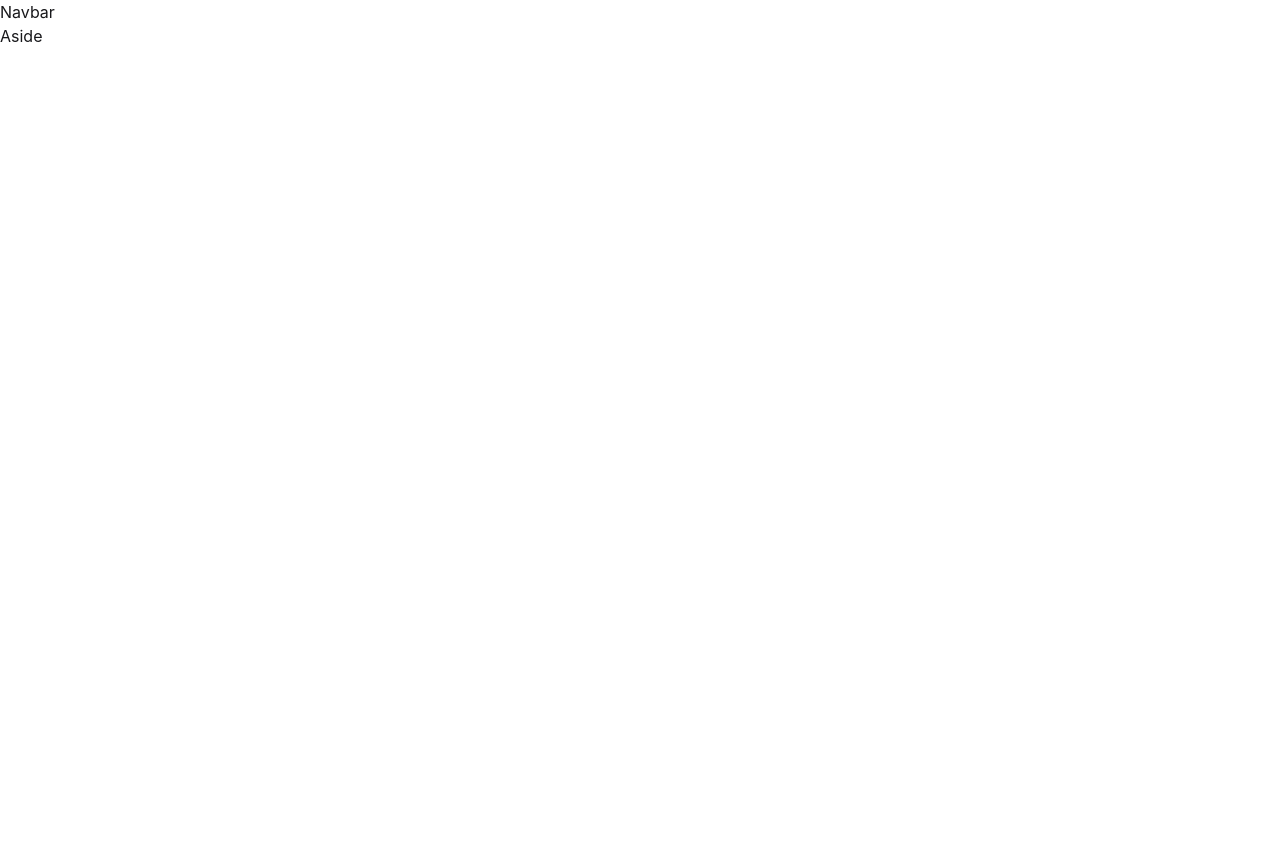
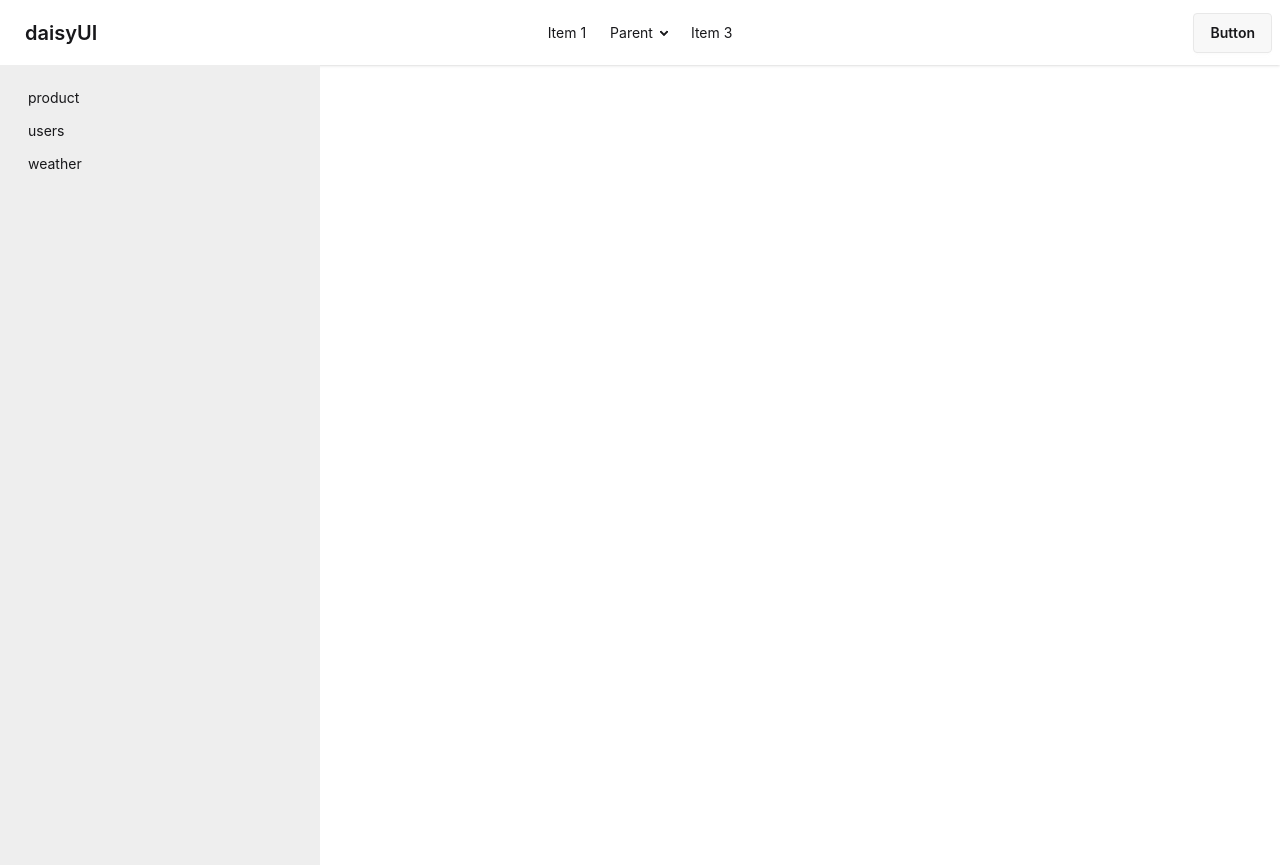
Before and after one commit to diyor011/2884git-test, a React (Vite) app: page / in a window 1280 px wide. Before the commit the page ends 800 px from the top, so only its background shows below. Built offline with nearby package versions, Linux system fonts and the light colour scheme.

Commit message:
add aside and navbar

```diff
--- a/package.json
+++ b/package.json
@@ -11,10 +11,13 @@
   },
   "dependencies": {
     "@tailwindcss/vite": "^4.3.1",
+    "localforage": "^1.10.0",
+    "match-sorter": "^8.3.0",
     "react": "^19.2.6",
     "react-dom": "^19.2.6",
     "react-router": "^8.0.1",
     "react-router-dom": "^7.18.0",
+    "sort-by": "^1.2.0",
     "tailwindcss": "^4.3.1"
   },
   "devDependencies": {
--- a/src/componetns/Aside.jsx
+++ b/src/componetns/Aside.jsx
@@ -1,8 +1,29 @@
 import React from 'react'
+import { NavLink } from 'react-router-dom'
+
 
 const Aside = () => {
   return (
-    <div>Aside</div>
+    <div className=''>
+        <div className="drawer lg:drawer-open">
+  <input id="my-drawer-3" type="checkbox" className="drawer-toggle" />
+  <div className="drawer-content flex flex-col items-center justify-center">
+    {/* Page content here */}
+    <label htmlFor="my-drawer-3" className="btn drawer-button lg:hidden">
+      Open drawer
+    </label>
+  </div>
+  <div className="drawer-side">
+    <label htmlFor="my-drawer-3" aria-label="close sidebar" className="drawer-overlay"></label>
+    <ul className="menu bg-base-300 min-h-full w-80 p-4">
+      {/* Sidebar content here */}
+       <li><NavLink to={'/product'} >product</NavLink></li>
+            <li><NavLink to={'/users'} >users</NavLink></li>
+            <li><NavLink to={'/weather'} >weather</NavLink></li>
+    </ul>
+  </div>
+</div>
+    </div>
   )
 }
 
--- a/src/componetns/Navbar.jsx
+++ b/src/componetns/Navbar.jsx
@@ -1,8 +1,49 @@
 import React from 'react'
-
+import { NavLink } from 'react-router-dom'
 const Navbar = () => {
   return (
-    <div>Navbar</div>
+    <div><div className="navbar bg-base-100 shadow-sm">
+  <div className="navbar-start">
+    <div className="dropdown">
+      <div tabIndex={0} role="button" className="btn btn-ghost lg:hidden">
+        <svg xmlns="http://www.w3.org/2000/svg" className="h-5 w-5" fill="none" viewBox="0 0 24 24" stroke="currentColor"> <path strokeLinecap="round" strokeLinejoin="round" strokeWidth="2" d="M4 6h16M4 12h8m-8 6h16" /> </svg>
+      </div>
+      <ul
+        tabIndex="-1"
+        className="menu menu-sm dropdown-content bg-base-100 rounded-box z-1 mt-3 w-52 p-2 shadow">
+        <li><a>Item 1</a></li>
+        <li>
+          <a>Parent</a>
+          <ul className="p-2">
+            <li><a>Submenu 1</a></li>
+            <li><a>Submenu 2</a></li>
+          </ul>
+        </li>
+        <li><a>Item 3</a></li>
+      </ul>
+    </div>
+    <a className="btn btn-ghost text-xl">daisyUI</a>
+  </div>
+  <div className="navbar-center hidden lg:flex">
+    <ul className="menu menu-horizontal px-1">
+      <li><a>Item 1</a></li>
+      <li>
+        <details>
+          <summary>Parent</summary>
+          <ul className="p-2 bg-base-100 w-40 z-1">
+            <li><NavLink to={'/product'} >product</NavLink></li>
+            <li><NavLink to={'/users'} >users</NavLink></li>
+            <li><NavLink to={'/weather'} >weather</NavLink></li>
+          </ul>
+        </details>
+      </li>
+      <li><a>Item 3</a></li>
+    </ul>
+  </div>
+  <div className="navbar-end">
+    <a className="btn">Button</a>
+  </div>
+</div></div>
   )
 }
 
--- a/src/main.jsx
+++ b/src/main.jsx
@@ -3,6 +3,11 @@
 import './index.css'
 import App from './App.jsx'
 import { createBrowserRouter, RouterProvider } from 'react-router-dom'
+import Home from './pages/Home.jsx'
+
+import Product from './pages/Product.jsx'
+import Users from './pages/Users.jsx'
+import Weather from './pages/Weather.jsx'
 
 
 const router = createBrowserRouter([
@@ -10,6 +15,19 @@
     path: '/',
     element: <App />,
     children: [
+{index: true,
+    element: <Home/>
+},
+{path: 'product',
+  element: <Product/>
+},
+{path: 'users',
+  element: <Users/>
+},
+{path: 'weather',
+  element: <Weather/>
+},
+
 
     ]
   }
--- /dev/null
+++ b/src/pages/Home.jsx
@@ -0,0 +1,11 @@
+import React from 'react'
+
+const Home = () => {
+  return (
+    <div>
+
+    </div>
+  )
+}
+
+export default Home
```
Also changed, not shown: 1 other file (tests, documents, lock files or other folders).
